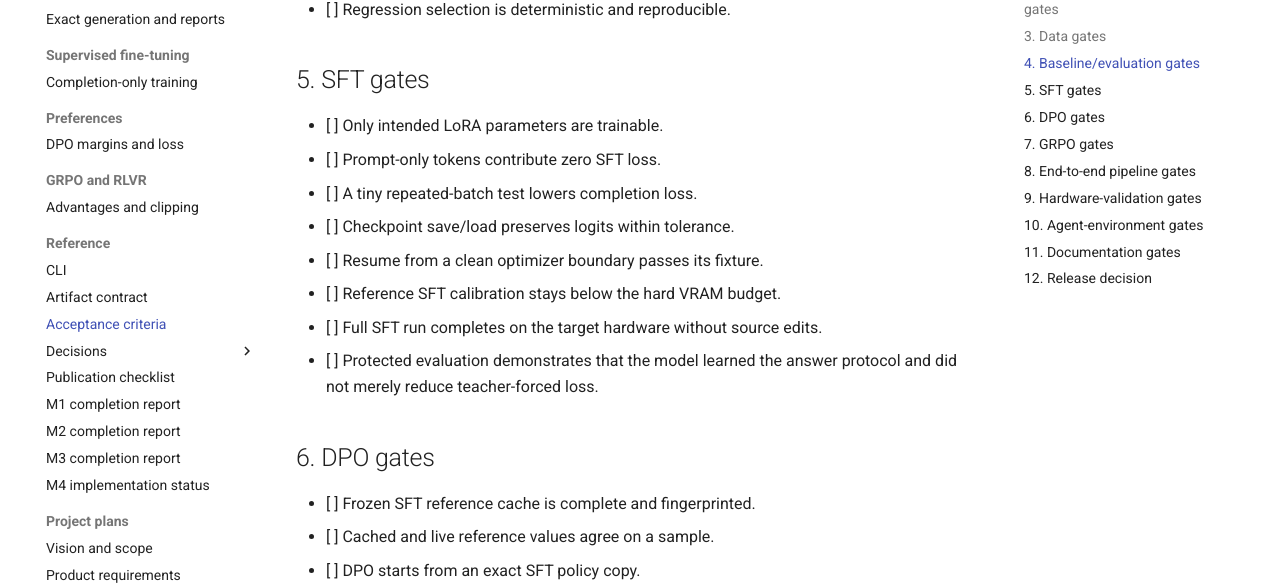
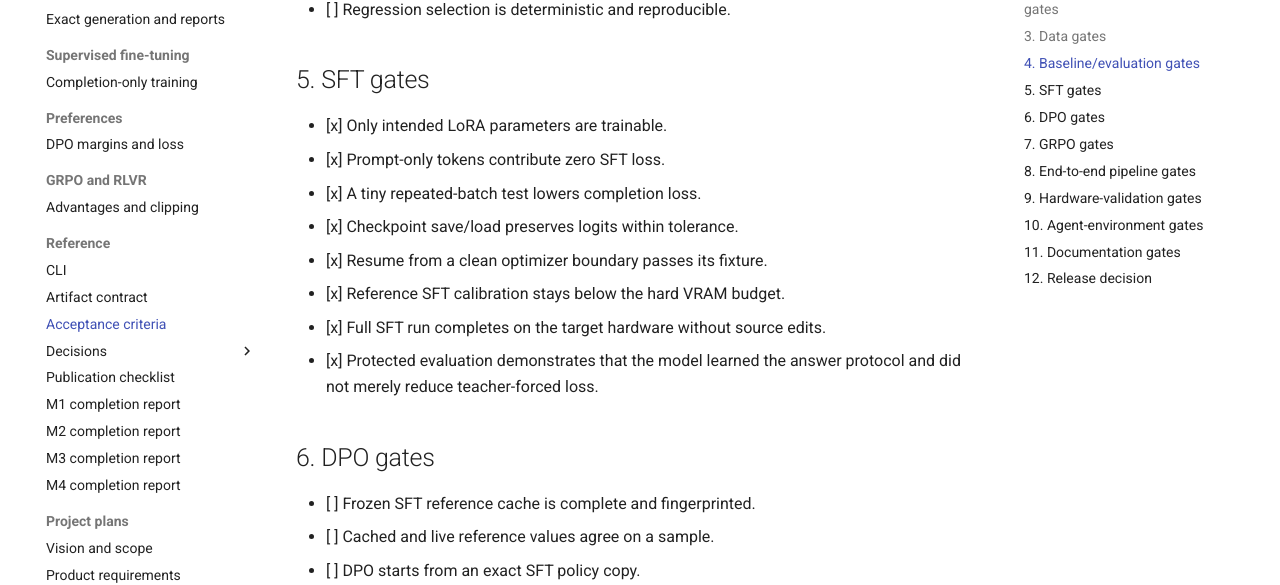
Before and after one commit to shenli/nanopt, an MkDocs documentation site: the page built from docs/13_ACCEPTANCE_CRITERIA.md, in a window 1280 px wide and 900 px high, scrolled down 1777 px. Shown: the part 144-729 px from the top of the window. Built offline with MkDocs 1.6.1 and Material for MkDocs 9.7.7, drawn with Linux system fonts in a browser that asks for light colours; comment, search, counter and statistics services are not loaded.

Commit message:
Record Milestone 4 reference completion

```diff
--- a/docs/13_ACCEPTANCE_CRITERIA.md
+++ b/docs/13_ACCEPTANCE_CRITERIA.md
@@ -51,14 +51,14 @@ This document is the release contract for NanoPT v0.1. A feature is not complete
 
 ## 5. SFT gates
 
-- [ ] Only intended LoRA parameters are trainable.
-- [ ] Prompt-only tokens contribute zero SFT loss.
-- [ ] A tiny repeated-batch test lowers completion loss.
-- [ ] Checkpoint save/load preserves logits within tolerance.
-- [ ] Resume from a clean optimizer boundary passes its fixture.
-- [ ] Reference SFT calibration stays below the hard VRAM budget.
-- [ ] Full SFT run completes on the target hardware without source edits.
-- [ ] Protected evaluation demonstrates that the model learned the answer protocol and did not merely reduce teacher-forced loss.
+- [x] Only intended LoRA parameters are trainable.
+- [x] Prompt-only tokens contribute zero SFT loss.
+- [x] A tiny repeated-batch test lowers completion loss.
+- [x] Checkpoint save/load preserves logits within tolerance.
+- [x] Resume from a clean optimizer boundary passes its fixture.
+- [x] Reference SFT calibration stays below the hard VRAM budget.
+- [x] Full SFT run completes on the target hardware without source edits.
+- [x] Protected evaluation demonstrates that the model learned the answer protocol and did not merely reduce teacher-forced loss.
 
 ## 6. DPO gates
 
--- a/mkdocs.yml
+++ b/mkdocs.yml
@@ -73,7 +73,7 @@ nav:
       - M1 completion report: reference/m1-completion-report.md
       - M2 completion report: reference/m2-completion-report.md
       - M3 completion report: reference/m3-completion-report.md
-      - M4 implementation status: reference/m4-implementation-status.md
+      - M4 completion report: reference/m4-completion-report.md
   - Project plans:
       - Vision and scope: 00_VISION_AND_SCOPE.md
       - Product requirements: 01_PRODUCT_REQUIREMENTS.md
```
Also changed, not shown: README.md (+3 -1 lines), docs/index.md (+4 -3 lines), docs/reference/evidence/m4-reference-sft-05bd73a.json (added, +47 -0 lines), docs/reference/m4-completion-report.md (added, +84 -0 lines), docs/reference/m4-implementation-status.md (deleted, +0 -39 lines).
